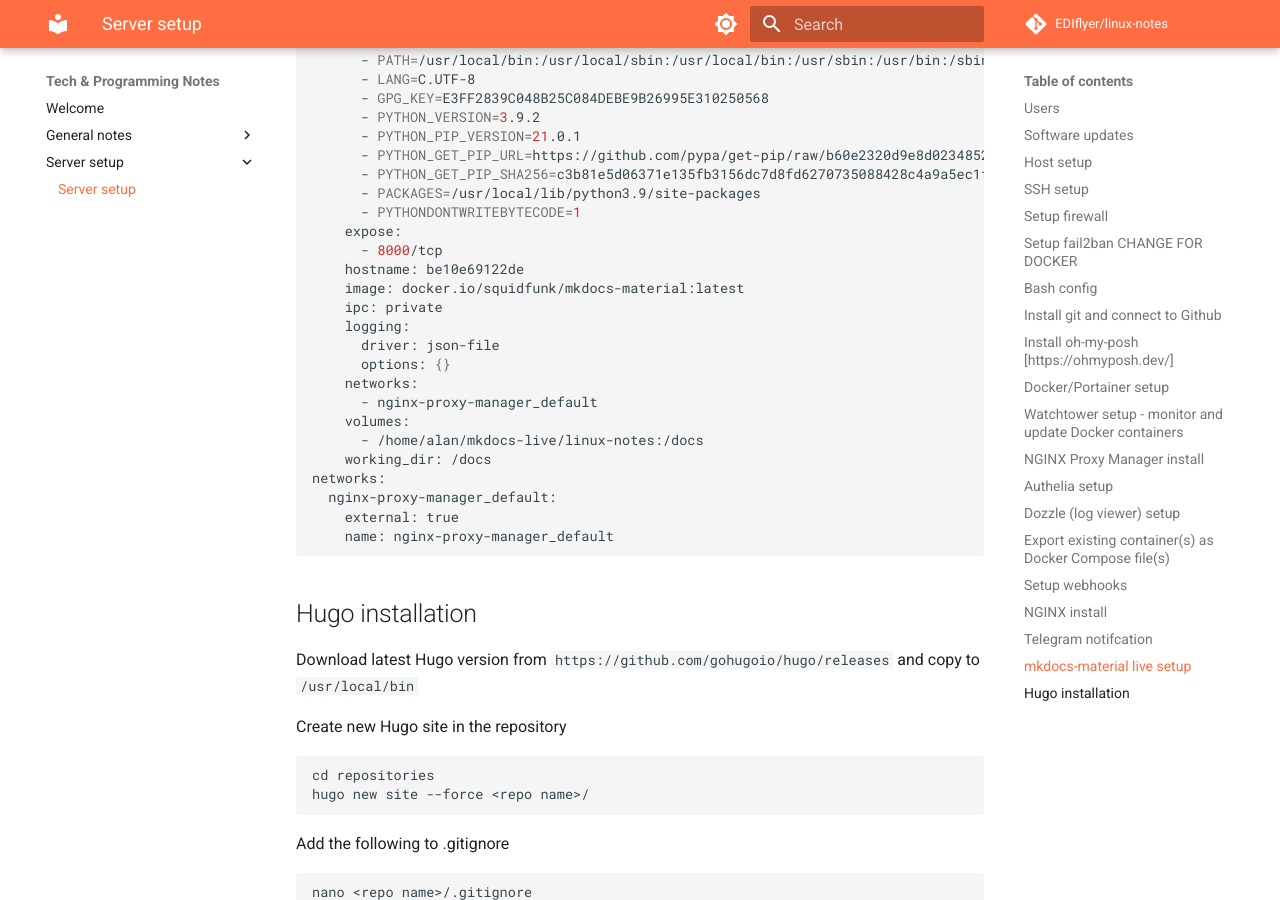
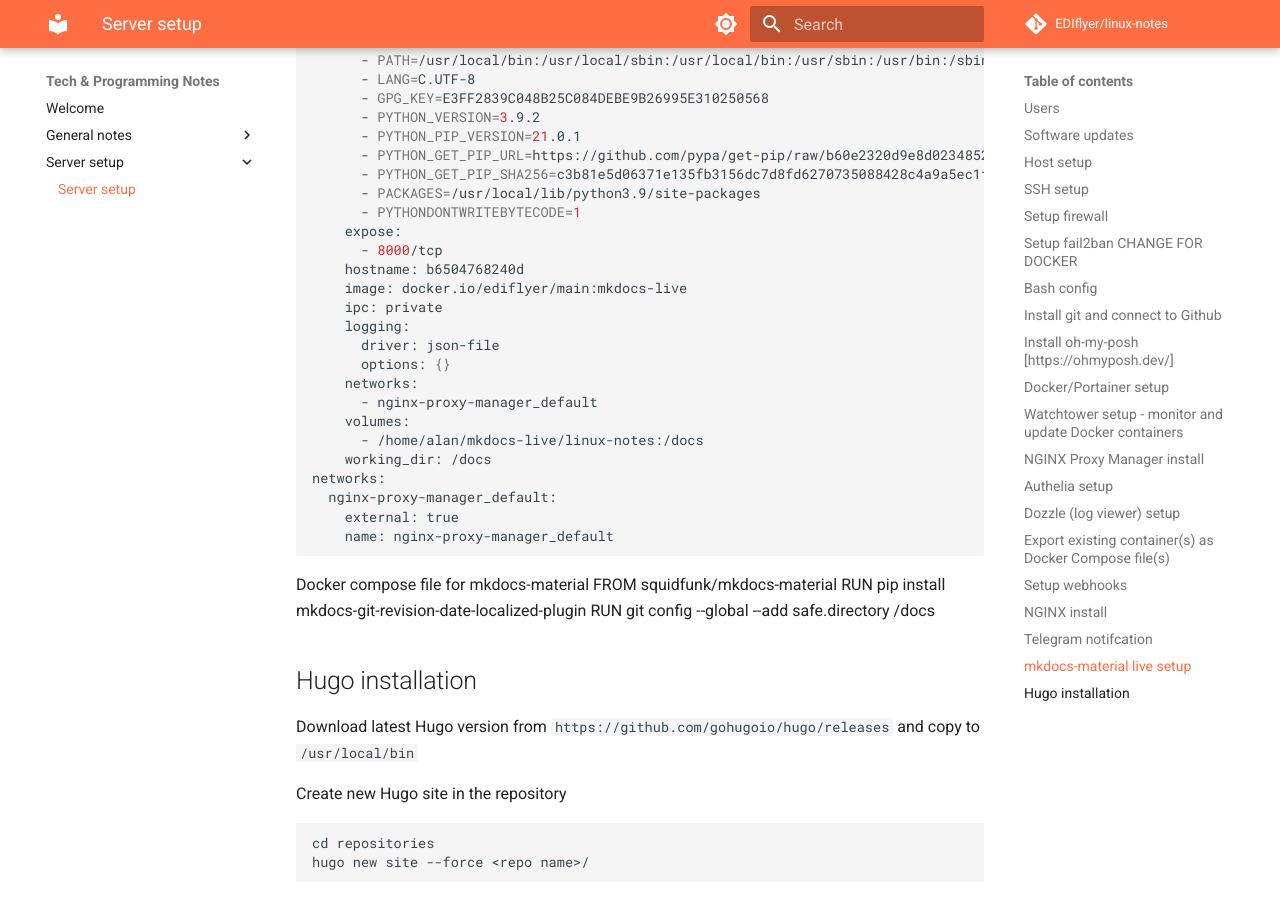
Before and after one commit to EDIflyer/linux-notes, an MkDocs documentation site: the page built from docs/server-setup/server_setup.md, in a window 1280 px wide and 900 px high, scrolled down 11411 px. Built offline with MkDocs 1.6.1 and Material for MkDocs 9.7.7, drawn with Linux system fonts in a browser that asks for light colours; comment, search, counter and statistics services are not loaded.

Commit message:
updates to mkdocs deployment

````diff
--- a/docs/server-setup/server_setup.md
+++ b/docs/server-setup/server_setup.md
@@ -509,8 +509,8 @@ services:
       - PYTHONDONTWRITEBYTECODE=1
     expose:
       - 8000/tcp
-    hostname: be10e69122de
-    image: docker.io/squidfunk/mkdocs-material:latest
+    hostname: b6504768240d
+    image: docker.io/ediflyer/main:mkdocs-live
     ipc: private
     logging:
       driver: json-file
@@ -525,6 +525,11 @@ networks:
     external: true
     name: nginx-proxy-manager_default
 ```
+
+Docker compose file for mkdocs-material
+FROM squidfunk/mkdocs-material
+RUN pip install mkdocs-git-revision-date-localized-plugin
+RUN git config --global --add safe.directory /docs
 
 ## Hugo installation
 Download latest Hugo version from `https://github.com/gohugoio/hugo/releases` and copy to `/usr/local/bin`
--- a/mkdocs.yml
+++ b/mkdocs.yml
@@ -20,9 +20,9 @@ theme:
         icon: material/brightness-4
         name: Switch to light mode
 
-# plugins:
-#   - search
-#   - git-revision-date-localized
+plugins:
+  - search
+  - git-revision-date-localized
 
 markdown_extensions:
   # Python Markdown
````
Also changed, not shown: docs/general-notes/markdown_notes.md (+3 -0 lines).
